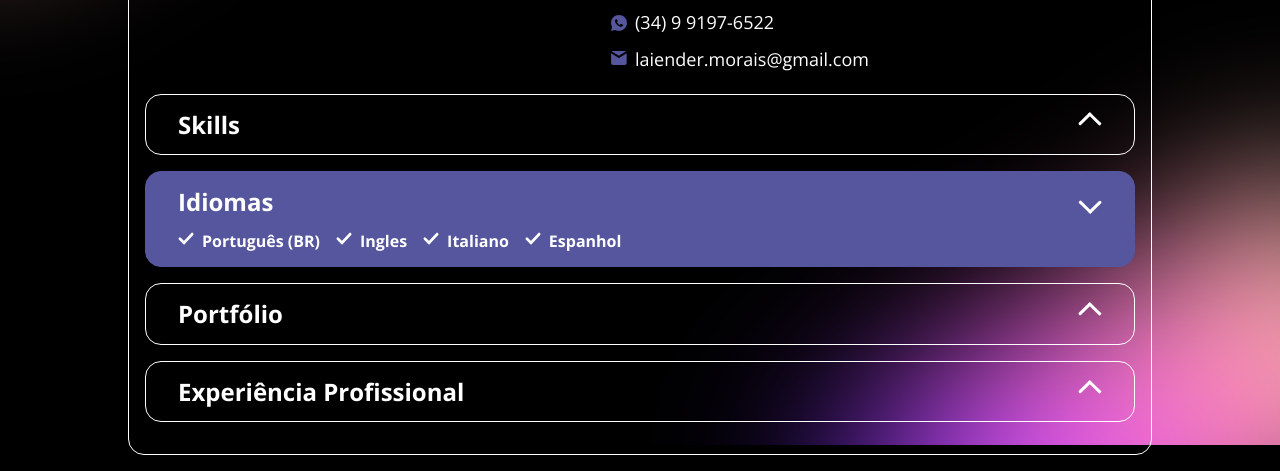
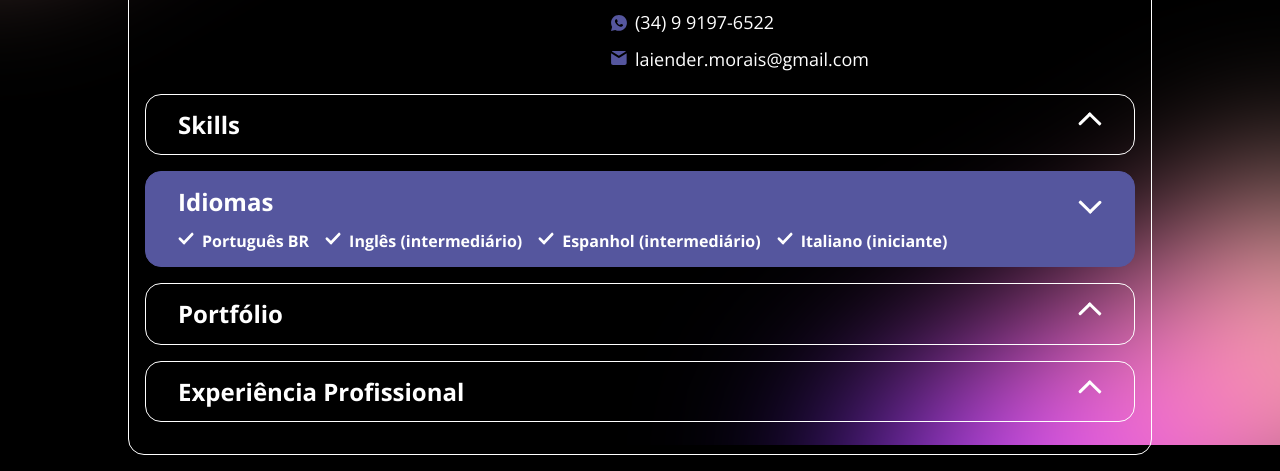
Before and after one commit to laienderCamargos/Portfolio_JS, a plain HTML site: page index.html in a window 1280 px wide. Both pictures are taken after a click on the button "Idiomas". Shown: the part 355-826 px from the top of the page. Drawn offline with nearby package versions, Linux system fonts and the light colour scheme.

Commit message:
Ajute no Profile.JSON

```diff
--- a/assets/js/main.js
+++ b/assets/js/main.js
@@ -55,6 +55,13 @@ function updateHardSkills(profileData) {
 
     hardSkills.innerHTML = profileData.skills.hardSkills.map(skill => `<li><img src="${skill.logo}" alt="${skill.name}" title="${skill.name}"></li>`).join('');
 }
+
+
+function updatelanguages(profileData){
+    const languages = document.getElementById('languages');
+    languages.innerHTML = profileData.languages.map(languages => `<li>${languages}</li>`).join('');
+}
+
 (async () => {
     try {
         const profileData = await fetchProfileData();
@@ -62,6 +69,7 @@ function updateHardSkills(profileData) {
         updateProfileInfo(profileData);
         updateSoftSkills(profileData);
         updateHardSkills(profileData);
+        updatelanguages(profileData)
     } catch (err) {
         console.error('Failed to load profile data:', err);
     }
--- a/data/profile.json
+++ b/data/profile.json
@@ -48,12 +48,12 @@
   ],
   "portfolio": [
     {
-      "name": "Curso Ministrado na DIO para a criação de uma Pokedex",
+      "name": "Curso criação de uma Pokedex na DIO",
       "url": "https://github.com/laienderCamargos/Pokedex_JS",
       "github": true
     },
     {
-      "name": "Curso Ministrado na DIO para a criação de uma página de portfolio",
+      "name": "Curso criação de uma página de portfolio na DIO",
       "url": "https://github.com/laienderCamargos/Pokedex_JS",
       "github": true
     }
--- a/index.html
+++ b/index.html
@@ -58,30 +58,6 @@
                     <section class="tools">
                     <head>Ferramentas:</head>
                     <ul id="profile.skills.hardSkills">
-                        <!-- <li>
-                            <img src="/assets/Imagens/icons/tools/node.svg" alt="Node" title="Node">
-                        </li>
-                        <li>
-                            <img src="/assets/Imagens/icons/tools/react.svg" alt="React" title="React">
-                        </li>
-                        <li>
-                            <img src="/assets/Imagens/icons/tools/css.svg" alt="CSS" title="CSS">
-                        </li>
-                        <li>
-                            <img src="/assets/Imagens/icons/tools/python.svg" alt="Python" title="Python">
-                        </li>
-                        <li>
-                            <img src="/assets/Imagens/icons/tools/javascript.svg" alt="JavaScript" title="JavaScript">
-                        </li>
-                        <li>
-                            <img src="/assets/Imagens/icons/tools/github.svg" alt="GitHub" title="GitHub">
-                        </li>
-                        <li>
-                            <img src="/assets/Imagens/icons/tools/net.svg" alt=".Net" title=".Net">
-                        </li>
-                        <li>
-                            <img src="/assets/Imagens/icons/tools/aws.svg" alt="aws" title="aws">
-                        </li> -->
                     </ul>
                 </section>
 
@@ -106,11 +82,8 @@
             </button>
 
             <div class="content">
-                <ul class="languages">
-                    <li>Português (BR)</li>
-                    <li>Ingles</li>
-                    <li>Italiano</li>
-                    <li>Espanhol</li>
+                <ul class="languages" id="languages">
+                    <li>Carregando...</li>
                 </ul>
 
             </div>
```
